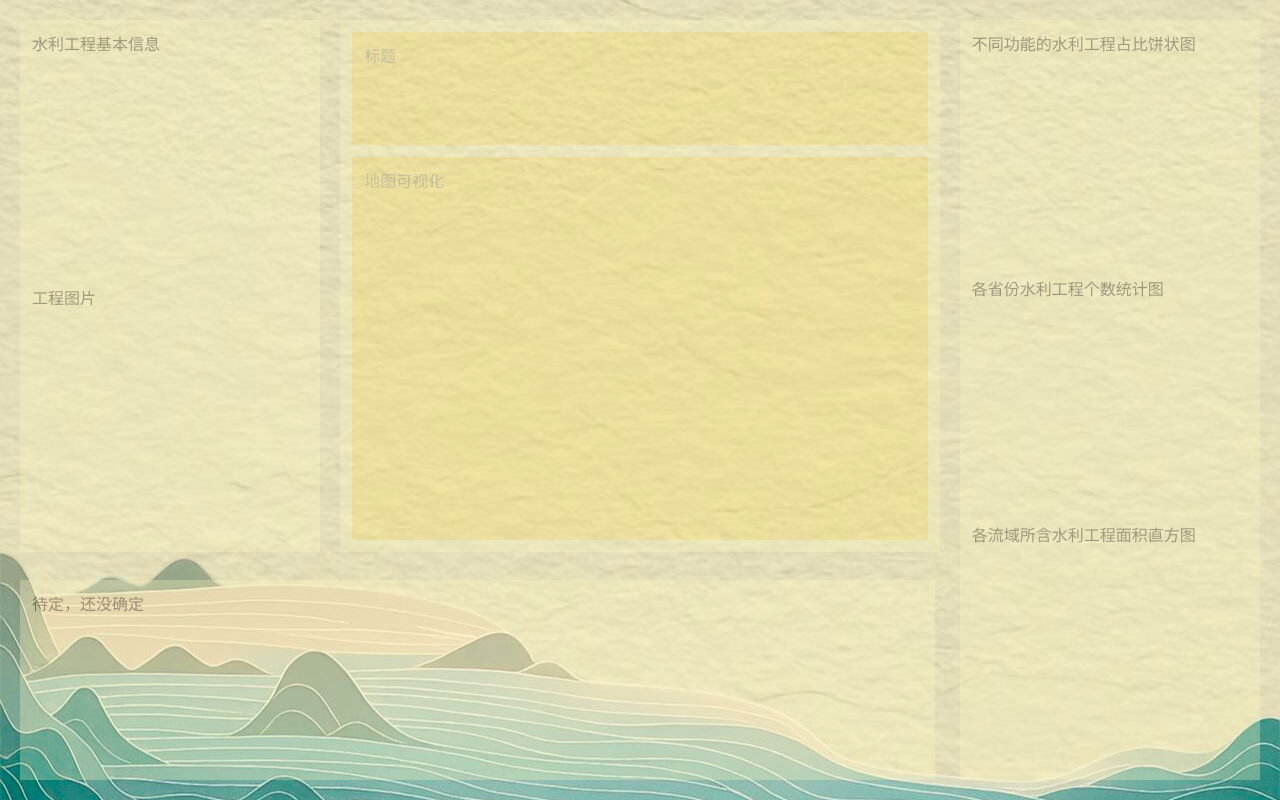
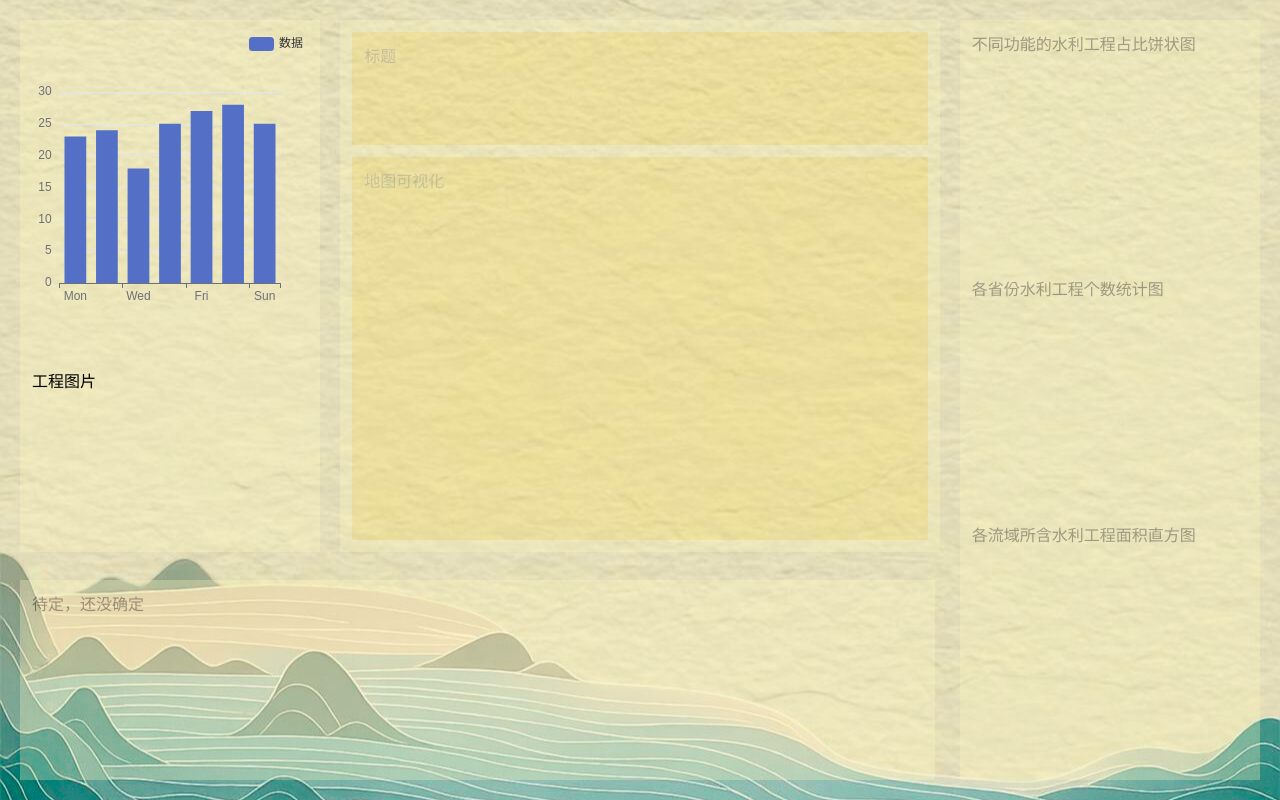
Before and after one commit to Huaixu129/-, a Vue app: page / in a window 1280 px wide. Built offline with nearby package versions, Linux system fonts and the light colour scheme.

Commit message:
第一次嵌入图表

```diff
--- a/src/App.vue
+++ b/src/App.vue
@@ -4,7 +4,7 @@
   >
     <!-- 左侧区域：宽度为屏幕的25% -->
     <div
-      class="w-[25%] h-[70%] mr-5 opacity-30 bg-yellow-100 p-3 flex flex-col"
+      class="w-[25%] h-[70%] mr-5 bg-yellow-100/30 p-3 flex flex-col"
     >
       <graph1 class="h-1/2 box-border pb-4"/>
       <graph2 class="h-1/2 box-border pb-4" />
@@ -45,56 +45,5 @@ import graph6 from "./components/graph6.vue";
 import mapChart from "./components/mapChart.vue";
 import T from "./components/T.vue";
 
-// import { ref, onMounted } from "vue";
-
-// // 为每个图表创建独立的数据状态
-// const graph1Data = ref(null)
-// const graph2Data = ref(null)
-// const graph3Data = ref(null)
-// const graph4Data = ref(null)
-// const graph5Data = ref(null)
-// const graph6Data = ref(null)
-// const loading = ref({
-//   graph1: false,
-//   graph2: false,
-//   graph3: false,
-//   graph4: false,
-//   graph5: false,
-//   graph6: false,
-// })
-// const error = ref({
-//   graph1: null,
-//   graph2: null,
-//   graph3: null,
-//   graph4: null,
-//   graph5: null,
-//   graph6: null,
-// })
-
-// // 封装通用数据获取方法
-// const fetchChartData = async (chartName, fileName) => {
-//   try {
-//     loading.value[chartName] = true
-//     const response = await fetch(`/data/${fileName}`)
-//     if (!response.ok) throw new Error(`${chartName}数据加载失败`)
-//     return await response.json()
-//   } catch (err) {
-//     error.value[chartName] = err.message
-//     console.error(`${chartName}获取数据失败:`, err)
-//     return null
-//   } finally {
-//     loading.value[chartName] = false
-//   }
-// }
-
-// // 组件挂载时获取所有数据
-// onMounted(async () => {
-//   graph1Data.value = await fetchChartData('graph1', 'graph1.json')
-//   graph2Data.value = await fetchChartData('graph2', 'graph2.json')
-//   graph3Data.value = await fetchChartData('graph3', 'graph3.json')
-//   graph4Data.value = await fetchChartData('graph4', 'graph4.json')
-//   graph5Data.value = await fetchChartData('graph5', 'graph5.json')
-//   graph6Data.value = await fetchChartData('graph6', 'graph6.json')
-// })
 </script>
 <style lang=""></style>
--- a/src/components/graph1.vue
+++ b/src/components/graph1.vue
@@ -1,22 +1,59 @@
 <template lang="">
-  <div>水利工程基本信息</div>
+  <div class="chart-container">
+    <div ref="chart" style="width: 100%; height: 100%;"></div>
+  </div>
 </template>
 <script setup>
-// const props = defineProps({
-//   data: Object,
-//   loading: Boolean,
-//   error: String,
-// });
+import { ref, onMounted } from 'vue'
+import * as echarts from 'echarts'
+import graphData from '../data/graph1.json'
 
-// watch(
-//   () => props.data,
-//   (newData) => {
-//     if (newData) {
-//       // 使用graph1的专属数据渲染图表
-//       console.log("Graph1数据:", newData);
-//     }
-//   },
-//   { immediate: true }
-// );
+console.log(graphData.series[0].data)
+
+const chart = ref(null)
+
+onMounted(() => {
+  const myChart = echarts.init(chart.value)
+
+  const option = {
+    title: {
+      // text: '水利工程基本信息'
+    },
+    tooltip: {},
+    legend: {
+      data: ['数据'],
+      right: "right"
+    },
+    xAxis: {
+      type: 'category',
+      data: graphData.xAxis.data,
+    },
+    yAxis: {
+      type: 'value',
+      data: graphData.yAxis.data,
+    },
+    series: [
+      {
+        name: '数据',
+        type: 'bar',
+        data: graphData.series[0].data,
+        itemStyle: {
+          opacity: 1
+        }
+      }
+    ]
+  }
+
+  myChart.setOption(option)
+
+  window.addEventListener('resize', () => {
+    myChart.resize()
+  })
+})
 </script>
-<style lang=""></style>
+<style scoped>
+.chart-container {
+  width: 100%;
+  height: 100%;
+}
+</style>
--- a/src/data/graph1.json
+++ b/src/data/graph1.json
@@ -3,7 +3,7 @@
     "data": ["Mon", "Tue", "Wed", "Thu", "Fri", "Sat", "Sun"],
     "name": "星期",
     "axisLabel": {
-      "color": "#333"
+      "color": "#800"
     }
   },
   "yAxis": {
```
